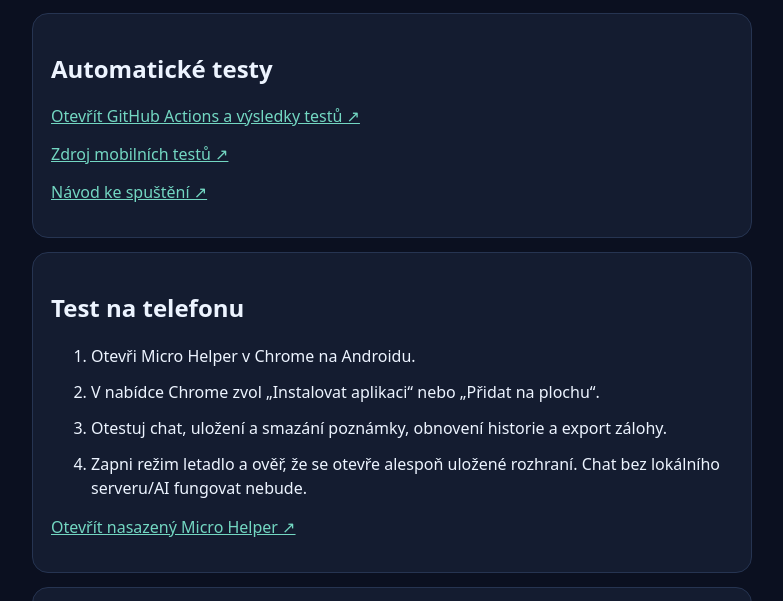
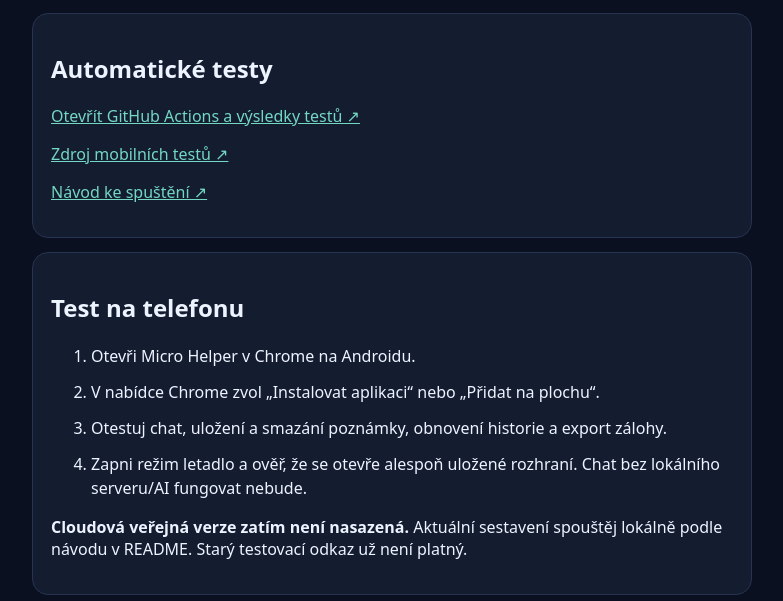
Before and after one commit to dominixe2/springtrap-, a plain HTML site: page src/micro_helper/static/test-center.html in a window 1280 px wide. Shown: the part 133-734 px from the top of the page, without its empty margins (248-1031 px from the left). Drawn offline with Linux system fonts and the light colour scheme.

Commit message:
docs: remove stale cloud preview link

```diff
--- a/src/micro_helper/static/test-center.html
+++ b/src/micro_helper/static/test-center.html
@@ -4,6 +4,6 @@
 body{margin:0;background:#0b1020;color:#edf4ff;font:16px system-ui;padding:22px}main{max-width:720px;margin:auto}section{background:#141c30;border:1px solid #263451;border-radius:16px;padding:18px;margin:14px 0}a{color:#73d7c2}small{color:#9aabc4}li{margin:12px 0;line-height:1.5}
 </style></head><body><main><h1>🧪 Testovací centrum</h1><p>Micro Helper · přehled testování Android/PWA</p>
 <section><h2>Automatické testy</h2><p><a href="https://github.com/dominixe2/springtrap-/actions">Otevřít GitHub Actions a výsledky testů ↗</a></p><p><a href="https://github.com/dominixe2/springtrap-/blob/main/tests/test_mobile_browser.py">Zdroj mobilních testů ↗</a></p><p><a href="https://github.com/dominixe2/springtrap-/blob/main/docs/TESTING.md">Návod ke spuštění ↗</a></p></section>
-<section><h2>Test na telefonu</h2><ol><li>Otevři Micro Helper v Chrome na Androidu.</li><li>V nabídce Chrome zvol „Instalovat aplikaci“ nebo „Přidat na plochu“.</li><li>Otestuj chat, uložení a smazání poznámky, obnovení historie a export zálohy.</li><li>Zapni režim letadlo a ověř, že se otevře alespoň uložené rozhraní. Chat bez lokálního serveru/AI fungovat nebude.</li></ol><p><a href="https://micro-helper-ygeuyn.v2.appdeploy.ai/">Otevřít nasazený Micro Helper ↗</a></p></section>
+<section><h2>Test na telefonu</h2><ol><li>Otevři Micro Helper v Chrome na Androidu.</li><li>V nabídce Chrome zvol „Instalovat aplikaci“ nebo „Přidat na plochu“.</li><li>Otestuj chat, uložení a smazání poznámky, obnovení historie a export zálohy.</li><li>Zapni režim letadlo a ověř, že se otevře alespoň uložené rozhraní. Chat bez lokálního serveru/AI fungovat nebude.</li></ol><p><p><strong>Cloudová veřejná verze zatím není nasazená.</strong> Aktuální sestavení spouštěj lokálně podle návodu v README. Starý testovací odkaz už není platný.</p></p></section>
 <section><h2>Externí nástroje</h2><p><a href="https://console.firebase.google.com/">Firebase Console / Test Lab ↗</a></p><small>Firebase zatím není připojený. Vyžaduje Google Cloud projekt a konfiguraci. Playwright emuluje mobilní rozlišení v Chromium, nenahrazuje fyzický Android.</small></section>
 <p><a href="/">← Zpět do Micro Helperu</a></p></main></body></html>
```
